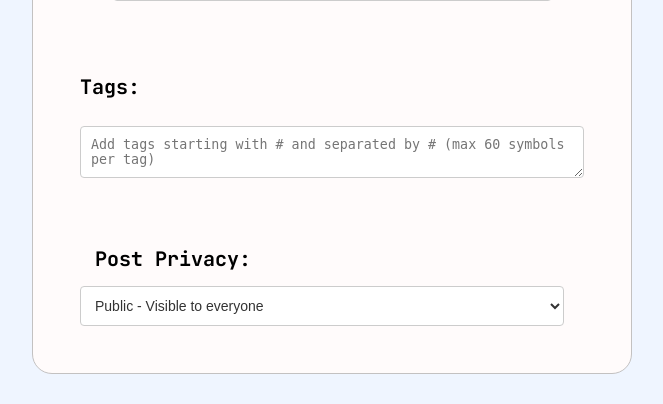
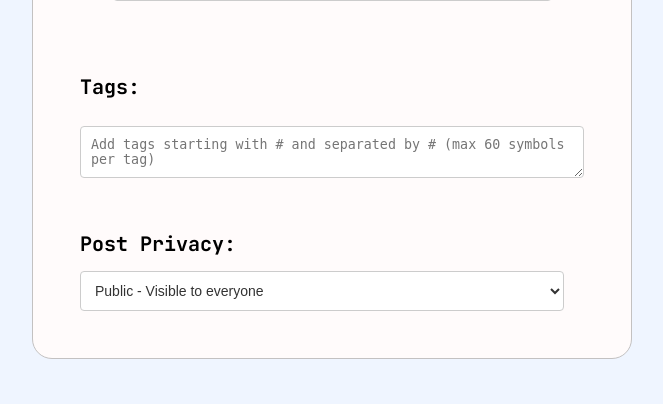
Before and after one commit to Bel0rusochka/IIS-PROJ, a Flask app: template templates/edit_post.html in a window 1280 px wide. Shown: the part 759-1163 px from the top of the page, without its empty margins (308-971 px from the left). After the commit the page ends 1118 px from the top, so only its background shows below. Run offline with Flask 3, Linux system fonts and the light colour scheme; the template is opened without the code that fills it, so the values that code supplies are empty.

Commit message:
Update edit_post.html

```diff
--- a/templates/edit_post.html
+++ b/templates/edit_post.html
@@ -25,7 +25,7 @@
             <textarea id="tags" placeholder="Add tags starting with # and separated by # (max 60 symbols per tag)" name="tags">{% if post.associated_tags %}#{{ post.associated_tags | map(attribute='name') | join('#') }}{% endif %}</textarea>
         </div>
 
-        <div class="post-privacy post-privacy1">
+        <div class="post-privacy post-privacy2">
             <label for="privacyOptions">Post Privacy:</label>
             <select id="privacyOptions" name="privacy" onchange="toggleGroupList()">
                 <option value="public" {% if post.status == "public" %}selected{% endif %}>Public - Visible to everyone</option>
```
